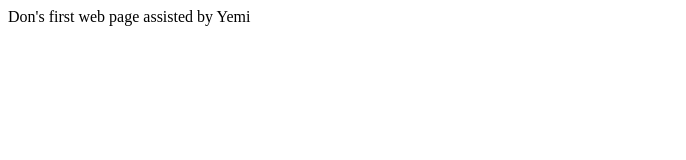
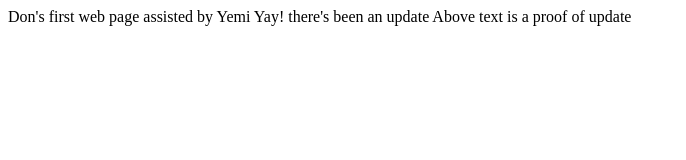
Before and after one commit to CRCT3don/Don4life, a plain HTML site: page index.html in a window 1280 px wide. Shown: the whole page, without its empty margins (0-686 px from the left). Drawn offline with Linux system fonts and the light colour scheme.

Commit message:
file updated

```diff
--- a/index.html
+++ b/index.html
@@ -7,5 +7,8 @@
 </head>
 <body>
     Don's first web page assisted by Yemi
+
+    Yay! there's been an update
+    Above text is a proof of update
 </body>
 </html>
```
